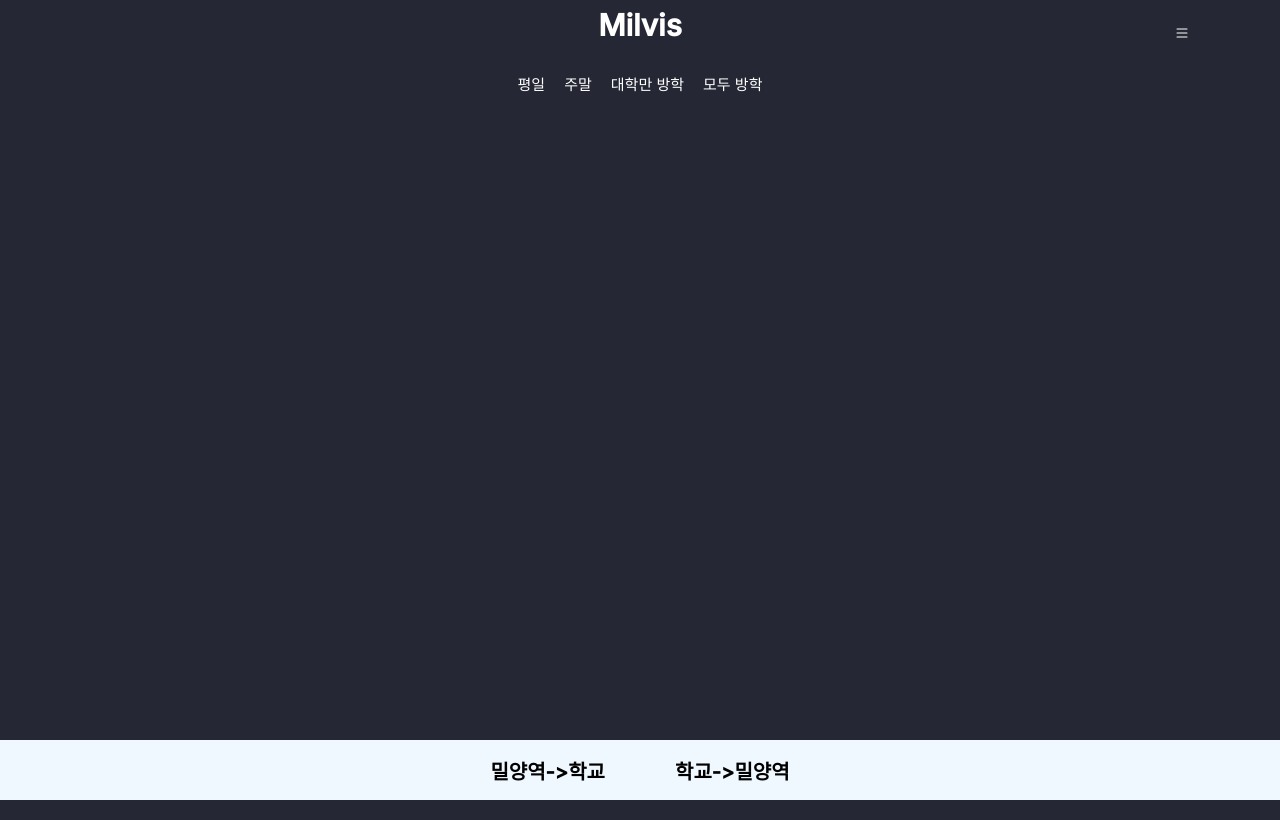
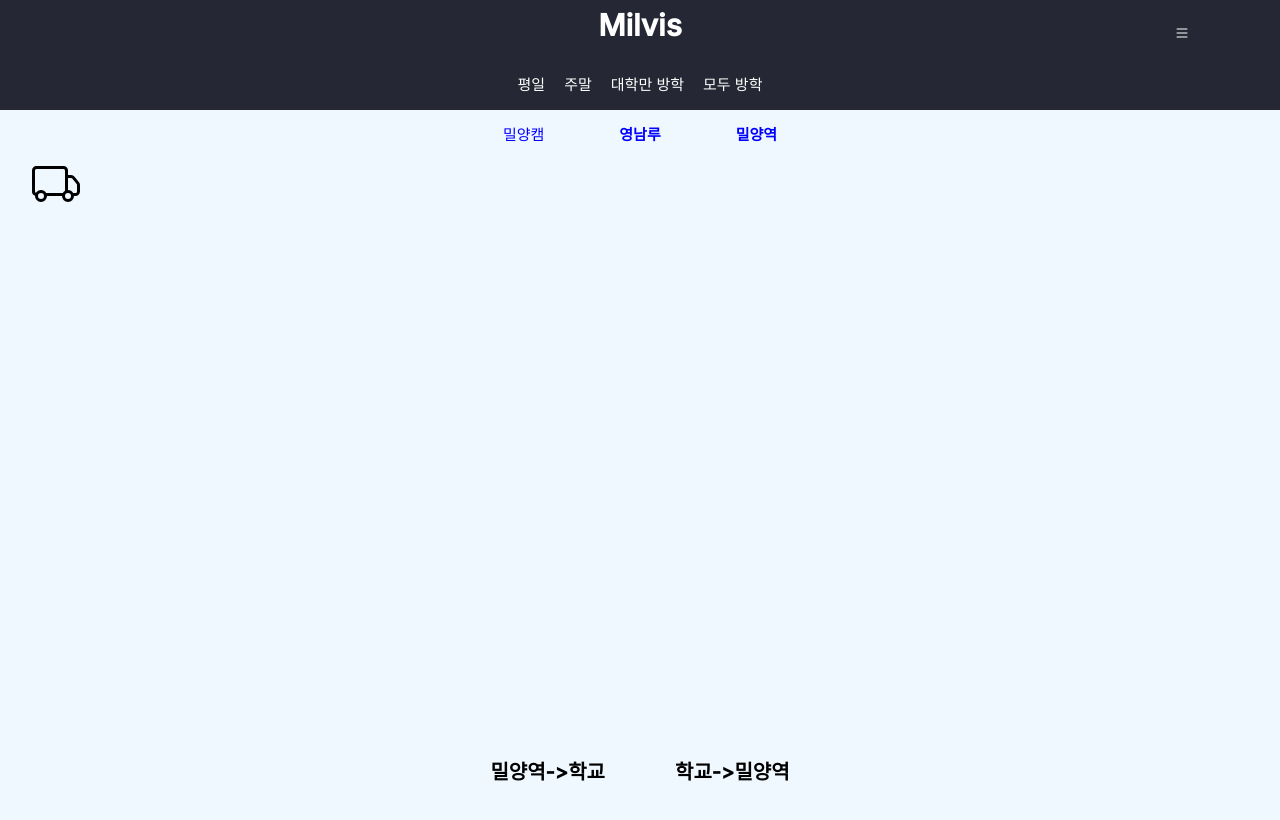
Before and after one commit to MiryangBus/Milvis-Front, a React (Create React App) app: page /bus in a window 1280 px wide. Built offline with nearby package versions, Linux system fonts and the light colour scheme.

Commit message:
bustimetable#2

```diff
--- a/src/components/Footer-bus.js
+++ b/src/components/Footer-bus.js
@@ -1,5 +1,6 @@
 import React from 'react'
 import "./Footer-main.css";
+
 //Footer-main = Footer-main, Footer-bus 이므로 Footer.css로 합치고
 //안에 class로 쪼개기.
 //수연이는 .안씀 나는 .쓰고 className으로
--- a/src/page/Bus.css
+++ b/src/page/Bus.css
@@ -6,8 +6,28 @@
     align-items: center;
     font-size: 15px;
     line-height: 26px;   /*행간*/
-    white-space: nowrap;
   }
 .bus-date-space{
   margin-left: 19px;
 }
+
+.bus-stop-space{
+  margin-left: 75px;
+  font-weight: bold;
+}
+
+.bus-content{
+  background-color: aliceblue;
+  height: 710px;
+}
+
+.bus-stop{
+  width: 100%;
+  height: 50px;
+  display: flex; /*화면중앙고정*/
+  justify-content: center;
+  align-items: center;
+  font-size: 15px;
+  line-height: 26px;   /*행간*/
+  color:blue;
+}
--- a/src/page/Bus.js
+++ b/src/page/Bus.js
@@ -1,6 +1,8 @@
 import React from 'react'
 import "./Bus.css";
 import FooterBus from "../components/Footer-bus";
+import {Truck} from 'react-bootstrap-icons' ;
+
 const Bus = () =>  {
   return (
   <>
@@ -10,6 +12,19 @@ const Bus = () =>  {
       <text className="bus-date-space">대학만 방학</text>
       <text className="bus-date-space">모두 방학</text> {/*한줄 안띄우는건 div아닌 text*/}
     </div>
+    <div className="bus-content">
+      <div className = "bus-stop">
+        <text>밀양캠</text> {/* font 정해서 일괄 적용하기 */}
+        <text className="bus-stop-space">영남루</text>
+        <text className="bus-stop-space">밀양역</text>
+      </div>
+      <Truck front size="3em" width="7em" color="black"/>
+    </div>
+
+
+
+
+
     <FooterBus></FooterBus>
   </>
 
```
Also changed, not shown: src/img/truck-front.svg (added).
